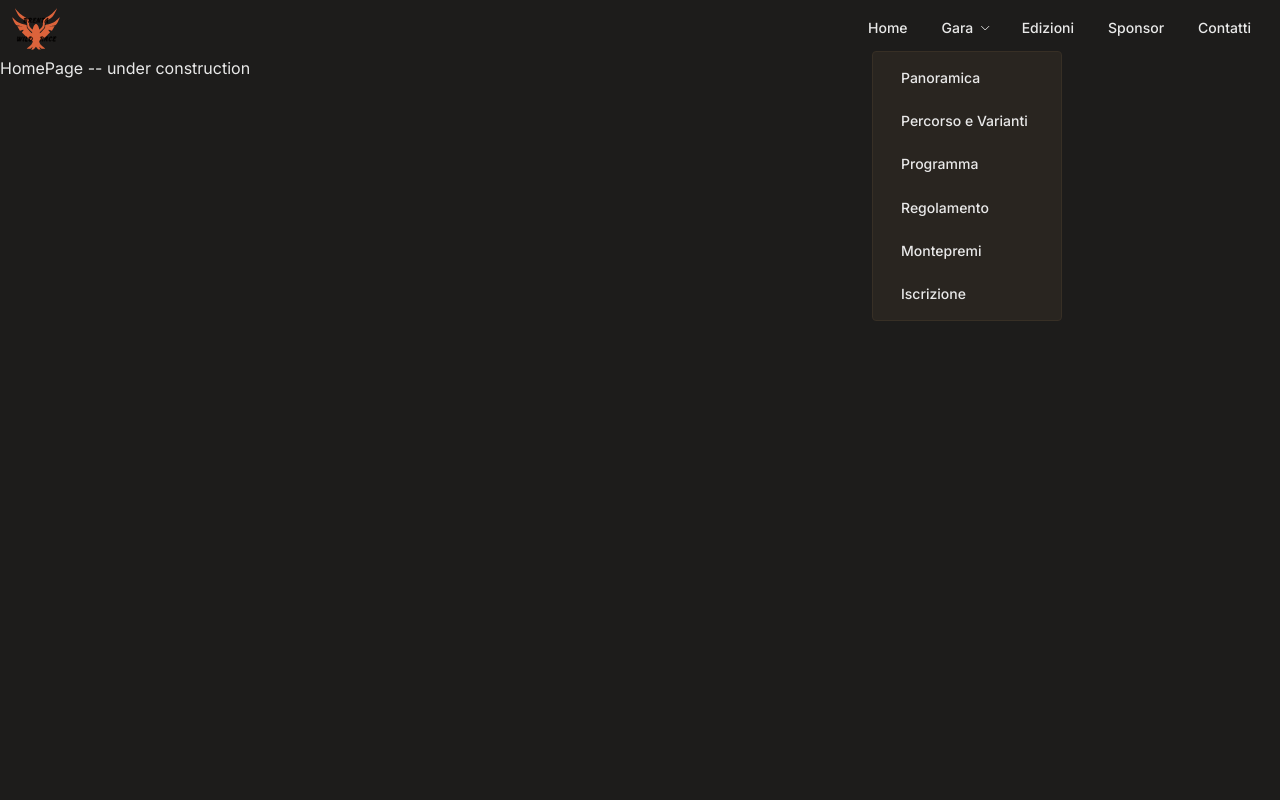
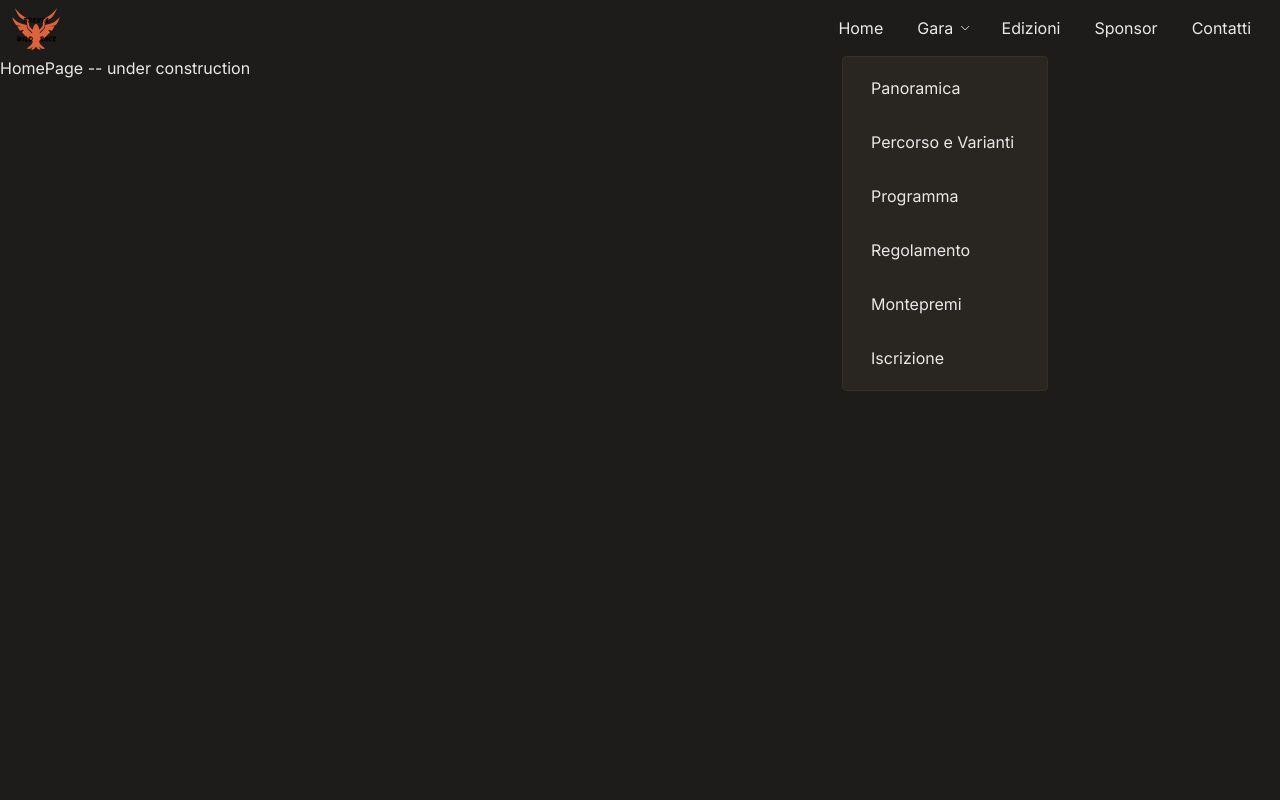
Before and after one commit to elibattistoni/brenta-wild-race, a React (Vite) app: page / in a window 1280 px wide. Both pictures are taken after a click on the element "Gara". Shown: the top 800 px of the page. Built offline with nearby package versions, Linux system fonts and the light colour scheme.

Commit message:
fix(mantine): fix mantine usage

```diff
--- a/src/components/layout/Footer.jsx
+++ b/src/components/layout/Footer.jsx
@@ -3,7 +3,6 @@ import { IconBrandInstagram, IconBrandFacebook } from "@tabler/icons-react";
 import classes from "./Footer.module.css";
 import { footerPaths } from "../../utils/paths";
 import { NavLink } from "react-router-dom";
-// import { ReactComponent as BrentaWRLogo } from "../../assets/brentawildracelogo.svg";
 import BrentaWRLogo from "../../assets/brentawildracelogo.svg?react";
 
 const Footer = () => {
--- a/src/components/layout/Footer.module.css
+++ b/src/components/layout/Footer.module.css
@@ -1,5 +1,4 @@
 .footer {
-  margin-top: rem(120px);
   padding-top: calc(var(--mantine-spacing-xl) * 2);
   padding-bottom: calc(var(--mantine-spacing-xl) * 2);
   background-color: var(--mantine-color-orangeBlack-1);
--- a/src/components/layout/MainNavigation.jsx
+++ b/src/components/layout/MainNavigation.jsx
@@ -7,6 +7,7 @@ import {
   Portal,
   em,
   rem,
+  Text,
 } from "@mantine/core";
 import { useDisclosure, useMediaQuery } from "@mantine/hooks";
 import { IconChevronDown } from "@tabler/icons-react";
@@ -37,7 +38,9 @@ const MainNavigation = () => {
             end
             onClick={closePortalHandler}
           >
-            <span className={classes.linkLabel}>{subItem.label}</span>
+            <Text mr={rem(5)} size="md">
+              {subItem.label}
+            </Text>
           </NavLink>
         </Menu.Item>
       ));
@@ -51,7 +54,9 @@ const MainNavigation = () => {
         >
           <Menu.Target className={`${classes.link} ${classes.primaryLink}`}>
             <Center>
-              <span className={classes.linkLabel}>{navItem.label}</span>
+              <Text mr={rem(5)} size="md">
+                {navItem.label}
+              </Text>
               <IconChevronDown size="0.9rem" stroke={1.5} />
             </Center>
           </Menu.Target>
@@ -70,7 +75,9 @@ const MainNavigation = () => {
         end
         onClick={closePortalHandler}
       >
-        <span className={classes.linkLabel}>{navItem.label}</span>
+        <Text mr={rem(5)} size="md">
+          {navItem.label}
+        </Text>
       </NavLink>
     );
   });
--- a/src/components/layout/MainNavigation.module.css
+++ b/src/components/layout/MainNavigation.module.css
@@ -54,8 +54,3 @@
   right: 0;
   padding-top: rem(56px);
 }
-
-.linkLabel {
-  margin-right: rem(5px);
-  /* background-color: #372f25; */
-}
```
